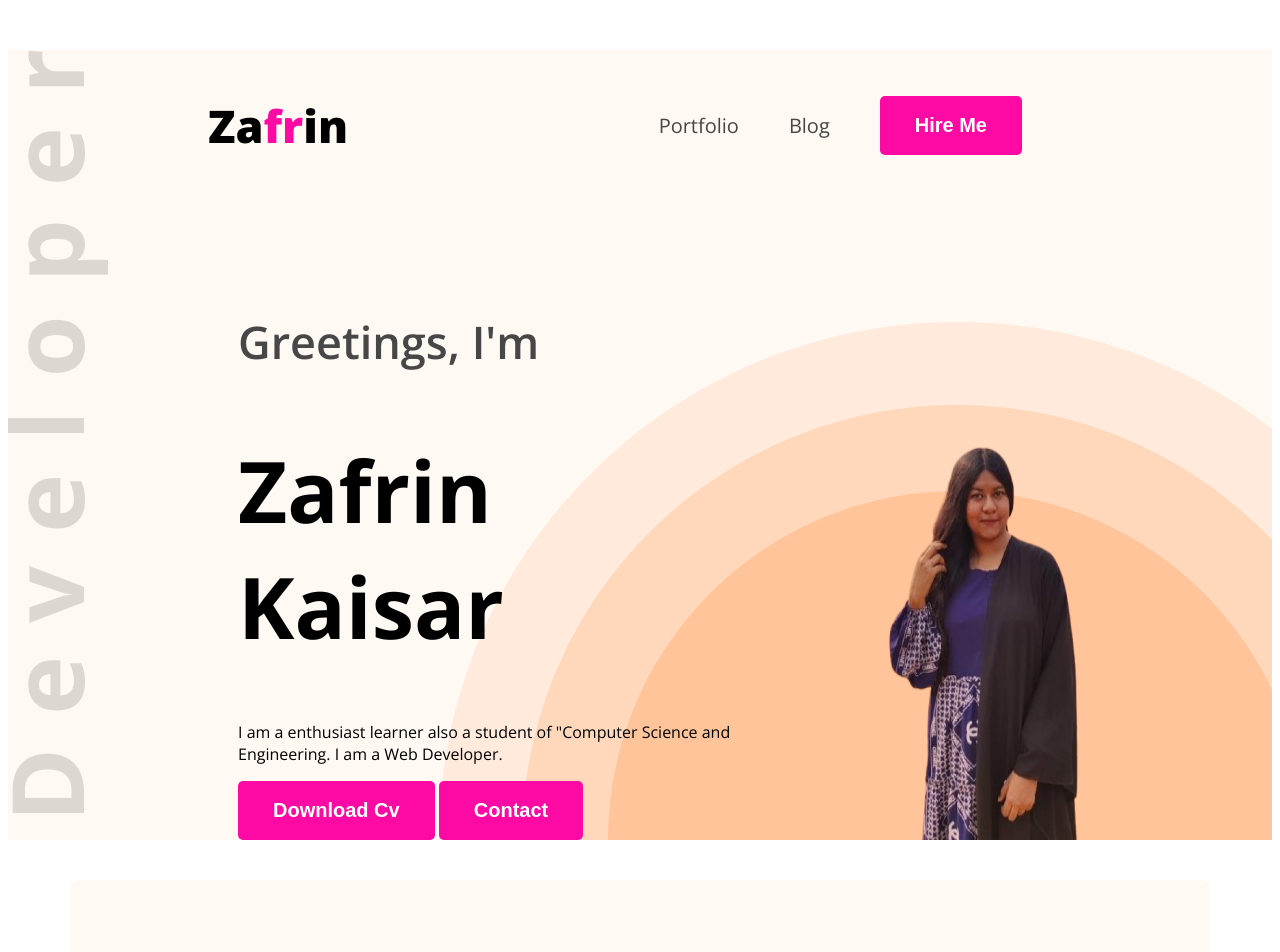
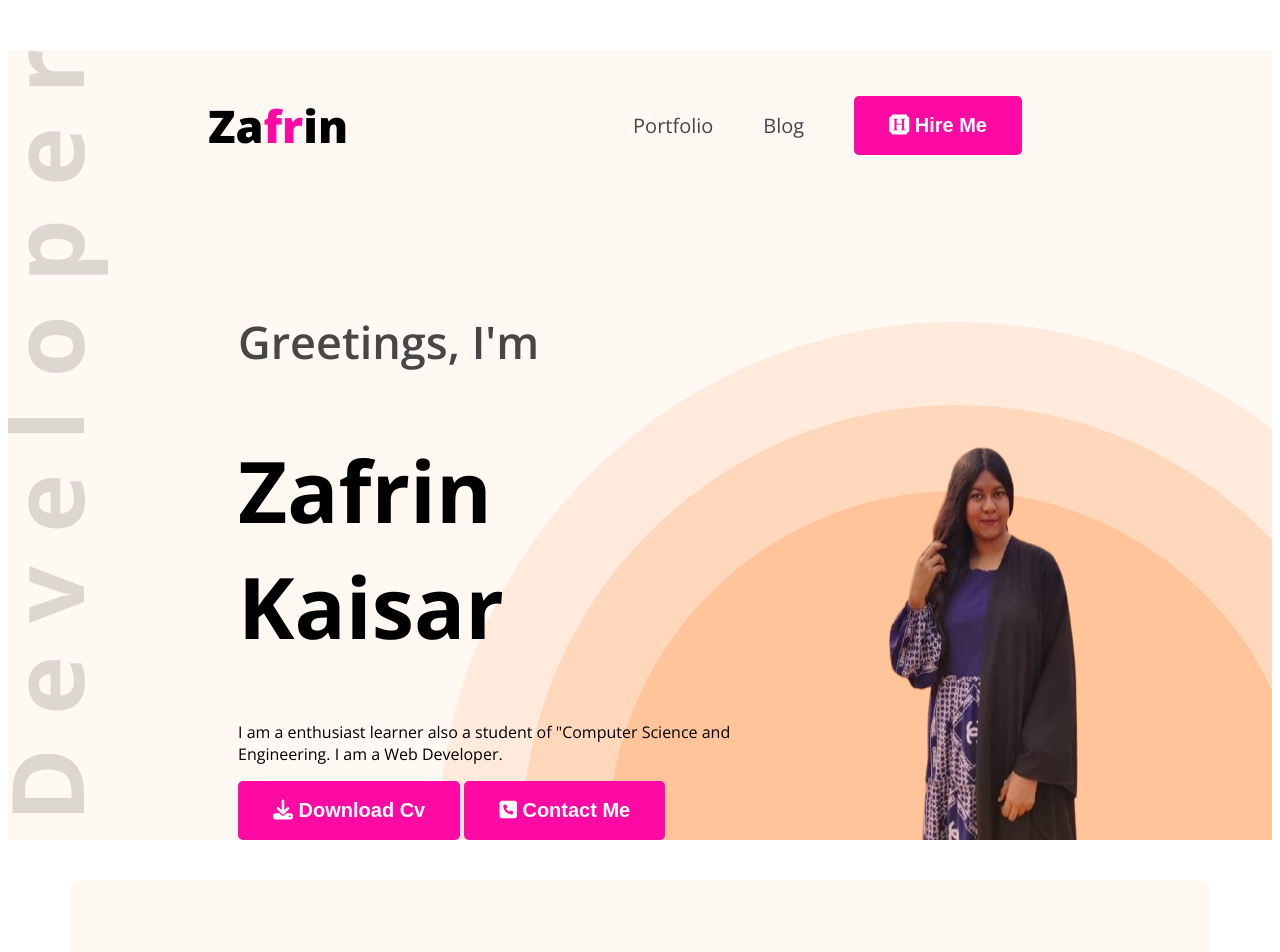
Before and after one commit to zafrinkaisar7/webdev-portfolio, a plain HTML site: page index.html in a window 1280 px wide. Shown: the top 952 px of the page. Drawn offline with nearby package versions, Linux system fonts and the light colour scheme.

Commit message:
Added Font Awesome Icons

```diff
--- a/index.html
+++ b/index.html
@@ -8,6 +8,7 @@
 <link rel="preconnect" href="https://fonts.gstatic.com" crossorigin>
 <link href="https://fonts.googleapis.com/css2?family=Open+Sans:ital,wght@0,300..800;1,300..800&display=swap" rel="stylesheet">
     <link rel="stylesheet" href="styles/portfolio.css">
+    <script src="https://kit.fontawesome.com/eb50655f23.js" crossorigin="anonymous"></script>
 </head>
 <body class="open-sans-normal">
    <header class="header secondary-bg">
@@ -16,7 +17,7 @@
        <ul>
          <li><a class="dark-2" href="">Portfolio</a></li>
          <li><a class="dark-2" href="">Blog</a></li>
-         <li><a href=""><button class="btn-primary">Hire Me</button></a></li>
+         <li><a href=""><button class="btn-primary"> <i class="fa-brands fa-hire-a-helper"></i> Hire Me</button></a></li>
        </ul>
      </nav>
      <div class="banner">
@@ -27,8 +28,8 @@
             I am a enthusiast learner also a student of
             "Computer Science and Engineering. I am a Web Developer.
         </p>
-        <button class="btn-primary">Download Cv</button>
-        <button class="btn-primary">Contact</button>
+        <button class="btn-primary"><i class="fa-solid fa-download"></i> Download Cv </button>
+        <button class="btn-primary"> <i class="fa-solid fa-square-phone"></i> Contact Me</button>
      </div>
      <img class="banner-profile-pic" src="images/self2-removebg-preview.png" alt="">
     </div>
@@ -142,7 +143,7 @@
             </div>
           </div>
           <div class="text-center resume-download-cv">
-          <button class="btn-primary text-center">Download CV</button>
+          <button class="btn-primary text-center"> <i class="fa-solid fa-download"></i> Download CV</button>
           </div>
         </section>
    </main>
```
